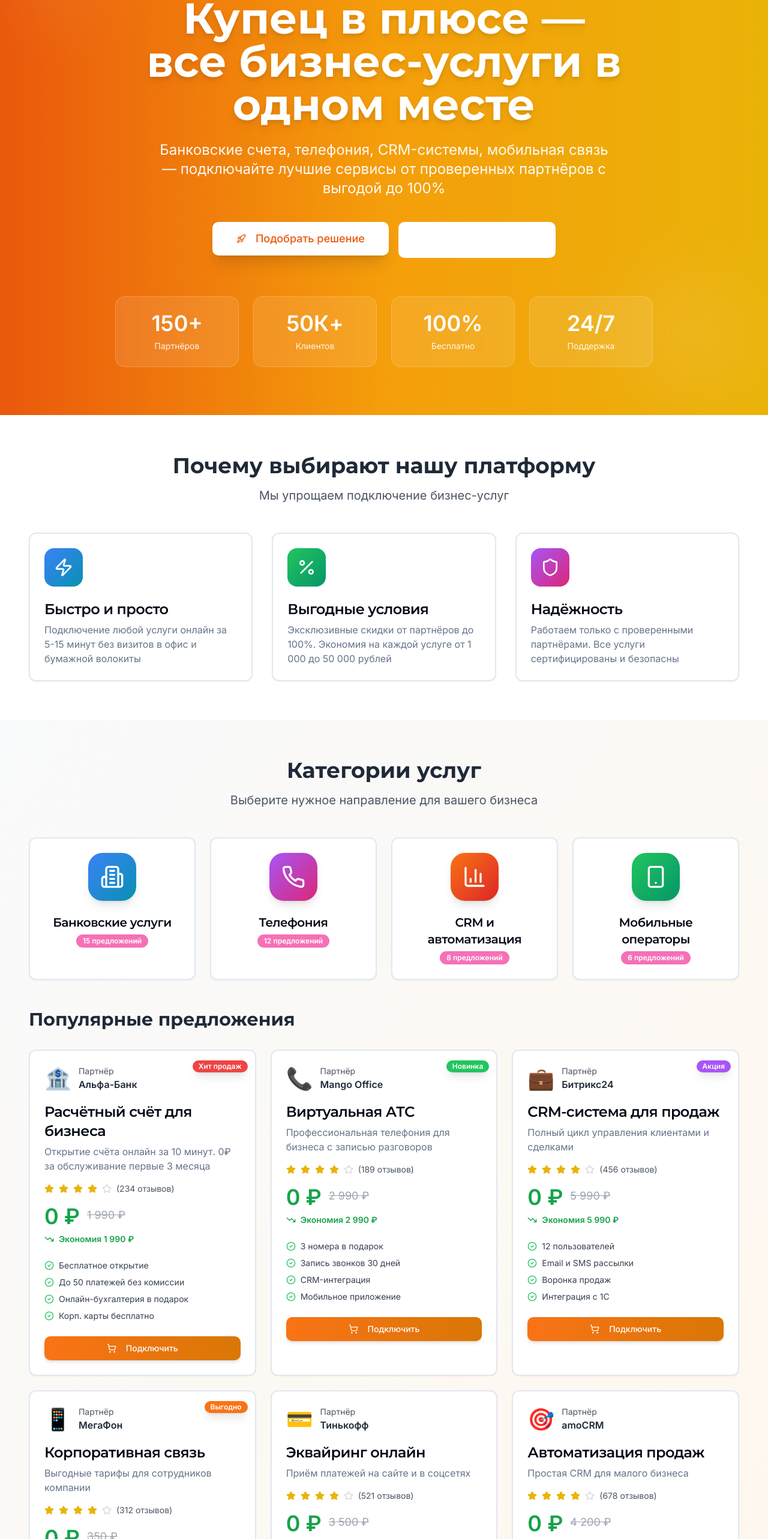
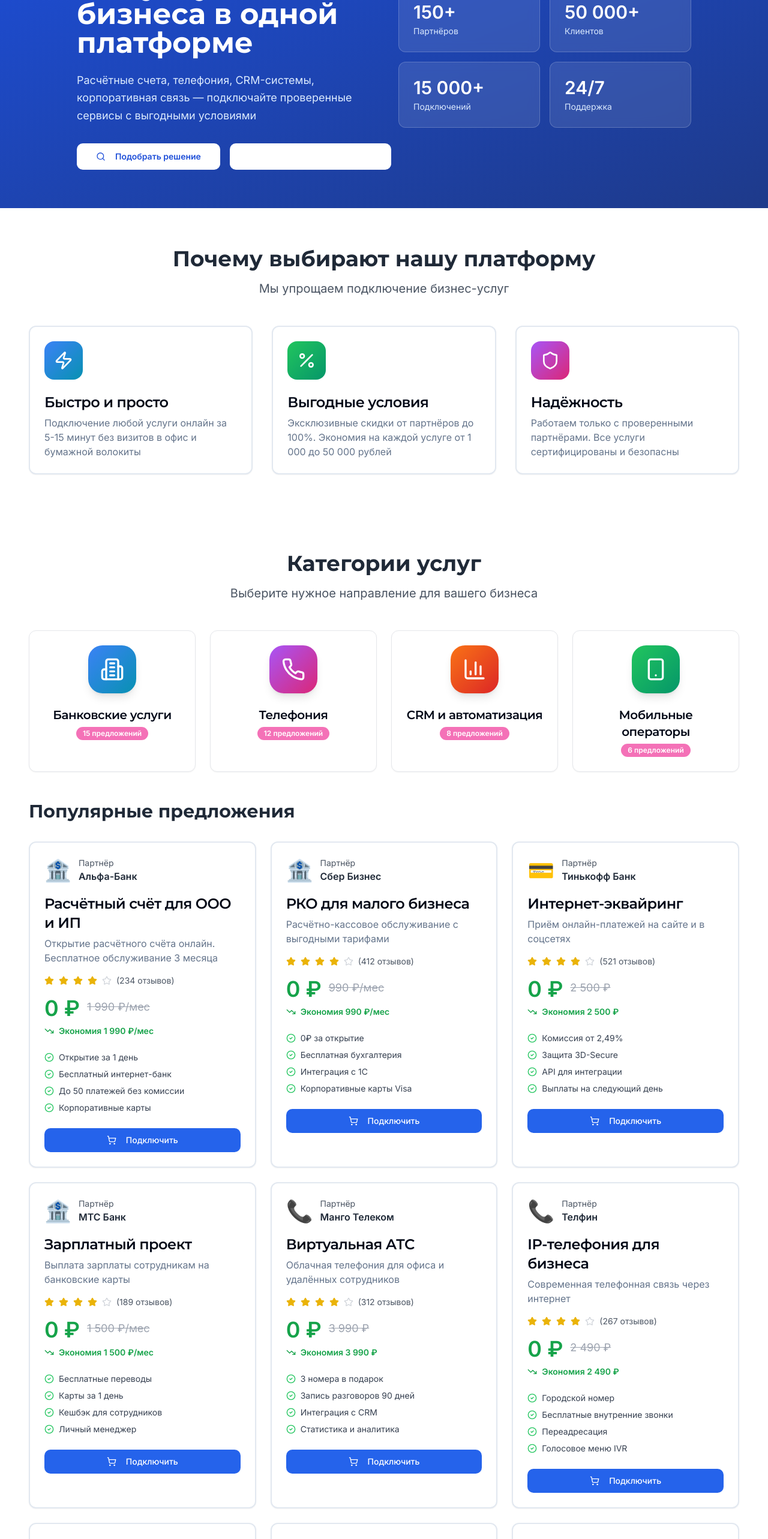
Before and after one commit to pr-poehali-dev/business-helper-app, a React (Vite) app: page / in a window 1280 px wide. Shown: the part 234-2800 px from the top of the page at 60% size. Built offline with nearby package versions, Linux system fonts and the light colour scheme.

Commit message:
Стилизация под корпоративный дизайн

```diff
--- a/src/components/CategoriesSection.tsx
+++ b/src/components/CategoriesSection.tsx
@@ -35,7 +35,7 @@ interface CategoriesSectionProps {
 
 const CategoriesSection = ({ categories, products, selectedCategory, onCategoryChange }: CategoriesSectionProps) => {
   return (
-    <section id="categories" className="py-16 px-4 bg-gradient-to-br from-gray-50 to-orange-50">
+    <section id="categories" className="py-16 px-4 bg-white">
       <div className="container mx-auto">
         <div className="text-center mb-12">
           <h3 className="text-4xl font-bold text-gray-800 mb-4">Категории услуг</h3>
@@ -45,7 +45,7 @@ const CategoriesSection = ({ categories, products, selectedCategory, onCategoryC
           {categories.map((cat) => (
             <Card
               key={cat.id}
-              className="border-2 hover:border-orange-400 transition-all hover:shadow-2xl cursor-pointer group"
+              className="border border-gray-200 hover:border-blue-600 transition-all hover:shadow-lg cursor-pointer group"
               onClick={() => onCategoryChange(cat.id)}
             >
               <CardHeader className="text-center">
@@ -129,7 +129,7 @@ const CategoriesSection = ({ categories, products, selectedCategory, onCategoryC
                   ))}
                 </ul>
 
-                <Button className="w-full bg-gradient-to-r from-orange-500 to-amber-600 text-white hover:opacity-90 shadow-md">
+                <Button className="w-full bg-blue-600 text-white hover:bg-blue-700">
                   <Icon name="ShoppingCart" className="mr-2" size={18} />
                   Подключить
                 </Button>
--- a/src/components/Footer.tsx
+++ b/src/components/Footer.tsx
@@ -8,8 +8,8 @@ const Footer = () => {
         <div className="grid md:grid-cols-4 gap-8 mb-8">
           <div>
             <div className="flex items-center gap-2 mb-4">
-              <div className="w-10 h-10 rounded-full bg-gradient-to-br from-orange-500 to-amber-600 flex items-center justify-center">
-                <Icon name="Store" size={24} />
+              <div className="w-10 h-10 rounded bg-blue-600 flex items-center justify-center">
+                <Icon name="Building2" size={24} />
               </div>
               <div>
                 <h4 className="text-xl font-bold">Купец в плюсе</h4>
--- a/src/components/HeroSection.tsx
+++ b/src/components/HeroSection.tsx
@@ -4,50 +4,49 @@ import Icon from '@/components/ui/icon';
 
 const HeroSection = () => {
   return (
-    <section className="bg-gradient-to-r from-orange-600 via-amber-500 to-yellow-500 text-white py-20 px-4 relative overflow-hidden">
-      <div className="absolute inset-0 opacity-10">
-        <div className="absolute top-10 left-10 w-32 h-32 bg-white rounded-full blur-3xl"></div>
-        <div className="absolute bottom-10 right-10 w-48 h-48 bg-white rounded-full blur-3xl"></div>
-      </div>
-      <div className="container mx-auto relative z-10">
-        <div className="max-w-4xl mx-auto text-center animate-fade-in">
-          <Badge className="mb-6 bg-white text-orange-600 border-0 text-base px-6 py-2 shadow-lg">
-            🚀 Агрегатор лучших решений для бизнеса
+    <section className="bg-gradient-to-br from-blue-700 to-blue-900 text-white py-16 px-4">
+      <div className="container mx-auto">
+        <div className="max-w-5xl mx-auto">
+          <div className="grid md:grid-cols-2 gap-12 items-center">
+            <div>
+              <Badge className="mb-4 bg-blue-600 text-white border-0 text-sm px-4 py-1">
+                Агрегатор бизнес-услуг
               </Badge>
-          <h2 className="text-5xl md:text-7xl font-bold mb-6 drop-shadow-lg">
-            Купец в плюсе —<br />
-            все бизнес-услуги в одном месте
+              <h2 className="text-4xl md:text-5xl font-bold mb-6 leading-tight">
+                Все услуги для бизнеса в одной платформе
               </h2>
-          <p className="text-xl md:text-2xl mb-10 opacity-95 max-w-3xl mx-auto">
-            Банковские счета, телефония, CRM-системы, мобильная связь — подключайте лучшие сервисы от проверенных партнёров с выгодой до 100%
+              <p className="text-lg mb-8 text-blue-100 leading-relaxed">
+                Расчётные счета, телефония, CRM-системы, корпоративная связь — подключайте проверенные сервисы с выгодными условиями
               </p>
-          <div className="flex flex-col sm:flex-row gap-4 justify-center mb-12">
-            <Button size="lg" className="bg-white text-orange-600 hover:bg-orange-50 text-lg px-10 py-7 shadow-xl">
-              <Icon name="Rocket" className="mr-2" size={22} />
+              <div className="flex flex-col sm:flex-row gap-4">
+                <Button size="lg" className="bg-white text-blue-700 hover:bg-blue-50 font-semibold">
+                  <Icon name="Search" className="mr-2" size={20} />
                   Подобрать решение
                 </Button>
-            <Button size="lg" variant="outline" className="border-2 border-white text-white hover:bg-white/10 text-lg px-10 py-7 backdrop-blur">
-              <Icon name="Play" className="mr-2" size={22} />
-              Смотреть видео
+                <Button size="lg" variant="outline" className="border-2 border-white text-white hover:bg-white/10">
+                  <Icon name="Phone" className="mr-2" size={20} />
+                  Получить консультацию
                 </Button>
               </div>
+            </div>
 
-          <div className="grid grid-cols-2 md:grid-cols-4 gap-6 mt-16">
-            <div className="bg-white/10 backdrop-blur rounded-2xl p-6 border border-white/20">
-              <div className="text-4xl font-bold mb-2">150+</div>
-              <div className="text-sm opacity-90">Партнёров</div>
+            <div className="grid grid-cols-2 gap-4">
+              <div className="bg-white/10 backdrop-blur rounded-lg p-6 border border-white/20">
+                <div className="text-3xl font-bold mb-1">150+</div>
+                <div className="text-sm text-blue-100">Партнёров</div>
               </div>
-            <div className="bg-white/10 backdrop-blur rounded-2xl p-6 border border-white/20">
-              <div className="text-4xl font-bold mb-2">50К+</div>
-              <div className="text-sm opacity-90">Клиентов</div>
+              <div className="bg-white/10 backdrop-blur rounded-lg p-6 border border-white/20">
+                <div className="text-3xl font-bold mb-1">50 000+</div>
+                <div className="text-sm text-blue-100">Клиентов</div>
               </div>
-            <div className="bg-white/10 backdrop-blur rounded-2xl p-6 border border-white/20">
-              <div className="text-4xl font-bold mb-2">100%</div>
-              <div className="text-sm opacity-90">Бесплатно</div>
+              <div className="bg-white/10 backdrop-blur rounded-lg p-6 border border-white/20">
+                <div className="text-3xl font-bold mb-1">15 000+</div>
+                <div className="text-sm text-blue-100">Подключений</div>
               </div>
-            <div className="bg-white/10 backdrop-blur rounded-2xl p-6 border border-white/20">
-              <div className="text-4xl font-bold mb-2">24/7</div>
-              <div className="text-sm opacity-90">Поддержка</div>
+              <div className="bg-white/10 backdrop-blur rounded-lg p-6 border border-white/20">
+                <div className="text-3xl font-bold mb-1">24/7</div>
+                <div className="text-sm text-blue-100">Поддержка</div>
+              </div>
             </div>
           </div>
         </div>
--- a/src/pages/Index.tsx
+++ b/src/pages/Index.tsx
@@ -23,82 +23,195 @@ const Index = () => {
       category: 'bank',
       partner: 'Альфа-Банк',
       partnerLogo: '🏦',
-      title: 'Расчётный счёт для бизнеса',
-      description: 'Открытие счёта онлайн за 10 минут. 0₽ за обслуживание первые 3 месяца',
+      title: 'Расчётный счёт для ООО и ИП',
+      description: 'Открытие расчётного счёта онлайн. Бесплатное обслуживание 3 месяца',
       price: '0 ₽',
-      oldPrice: '1 990 ₽',
-      features: ['Бесплатное открытие', 'До 50 платежей без комиссии', 'Онлайн-бухгалтерия в подарок', 'Корп. карты бесплатно'],
-      badge: 'Хит продаж',
+      oldPrice: '1 990 ₽/мес',
+      features: ['Открытие за 1 день', 'Бесплатный интернет-банк', 'До 50 платежей без комиссии', 'Корпоративные карты'],
       rating: 4.8,
       reviews: 234
     },
     {
       id: 2,
-      category: 'phone',
-      partner: 'Mango Office',
-      partnerLogo: '📞',
-      title: 'Виртуальная АТС',
-      description: 'Профессиональная телефония для бизнеса с записью разговоров',
+      category: 'bank',
+      partner: 'Сбер Бизнес',
+      partnerLogo: '🏦',
+      title: 'РКО для малого бизнеса',
+      description: 'Расчётно-кассовое обслуживание с выгодными тарифами',
       price: '0 ₽',
-      oldPrice: '2 990 ₽',
-      features: ['3 номера в подарок', 'Запись звонков 30 дней', 'CRM-интеграция', 'Мобильное приложение'],
-      badge: 'Новинка',
+      oldPrice: '990 ₽/мес',
+      features: ['0₽ за открытие', 'Бесплатная бухгалтерия', 'Интеграция с 1С', 'Корпоративные карты Visa'],
+      rating: 4.7,
+      reviews: 412
+    },
+    {
+      id: 3,
+      category: 'bank',
+      partner: 'Тинькофф Банк',
+      partnerLogo: '💳',
+      title: 'Интернет-эквайринг',
+      description: 'Приём онлайн-платежей на сайте и в соцсетях',
+      price: '0 ₽',
+      oldPrice: '2 500 ₽',
+      features: ['Комиссия от 2,49%', 'Защита 3D-Secure', 'API для интеграции', 'Выплаты на следующий день'],
       rating: 4.9,
+      reviews: 521
+    },
+    {
+      id: 4,
+      category: 'bank',
+      partner: 'МТС Банк',
+      partnerLogo: '🏦',
+      title: 'Зарплатный проект',
+      description: 'Выплата зарплаты сотрудникам на банковские карты',
+      price: '0 ₽',
+      oldPrice: '1 500 ₽/мес',
+      features: ['Бесплатные переводы', 'Карты за 1 день', 'Кешбэк для сотрудников', 'Личный менеджер'],
+      rating: 4.6,
       reviews: 189
     },
     {
-      id: 3,
+      id: 5,
+      category: 'phone',
+      partner: 'Манго Телеком',
+      partnerLogo: '📞',
+      title: 'Виртуальная АТС',
+      description: 'Облачная телефония для офиса и удалённых сотрудников',
+      price: '0 ₽',
+      oldPrice: '3 990 ₽',
+      features: ['3 номера в подарок', 'Запись разговоров 90 дней', 'Интеграция с CRM', 'Статистика и аналитика'],
+      rating: 4.9,
+      reviews: 312
+    },
+    {
+      id: 6,
+      category: 'phone',
+      partner: 'Телфин',
+      partnerLogo: '📞',
+      title: 'IP-телефония для бизнеса',
+      description: 'Современная телефонная связь через интернет',
+      price: '0 ₽',
+      oldPrice: '2 490 ₽',
+      features: ['Городской номер', 'Бесплатные внутренние звонки', 'Переадресация', 'Голосовое меню IVR'],
+      rating: 4.7,
+      reviews: 267
+    },
+    {
+      id: 7,
+      category: 'phone',
+      partner: 'Ростелеком',
+      partnerLogo: '📞',
+      title: 'Облачная АТС',
+      description: 'Корпоративная телефония от федерального оператора',
+      price: '0 ₽',
+      oldPrice: '4 500 ₽',
+      features: ['Номер 8-800 в подарок', 'Мобильное приложение', 'Интеграция с Битрикс24', 'SIP-телефоны в аренду'],
+      rating: 4.5,
+      reviews: 178
+    },
+    {
+      id: 8,
       category: 'crm',
       partner: 'Битрикс24',
       partnerLogo: '💼',
-      title: 'CRM-система для продаж',
-      description: 'Полный цикл управления клиентами и сделками',
+      title: 'CRM + Задачи + Диск',
+      description: 'Единое рабочее пространство для команды',
       price: '0 ₽',
-      oldPrice: '5 990 ₽',
-      features: ['12 пользователей', 'Email и SMS рассылки', 'Воронка продаж', 'Интеграция с 1С'],
-      badge: 'Акция',
-      rating: 4.7,
+      oldPrice: '11 990 ₽',
+      features: ['До 12 пользователей', 'Воронка продаж', 'Email-рассылки', 'Интеграция с 1С'],
+      rating: 4.8,
       reviews: 456
     },
     {
-      id: 4,
+      id: 9,
+      category: 'crm',
+      partner: 'amoCRM',
+      partnerLogo: '🎯',
+      title: 'Простая CRM для продаж',
+      description: 'Управление сделками и клиентской базой',
+      price: '0 ₽',
+      oldPrice: '5 990 ₽',
+      features: ['Чат-боты для соцсетей', 'Сквозная аналитика', 'Интеграция с мессенджерами', 'Автоворонки'],
+      rating: 4.9,
+      reviews: 678
+    },
+    {
+      id: 10,
+      category: 'crm',
+      partner: 'Мегаплан',
+      partnerLogo: '💼',
+      title: 'CRM и управление проектами',
+      description: 'Планирование задач и контроль исполнения',
+      price: '0 ₽',
+      oldPrice: '7 490 ₽',
+      features: ['Канбан-доски', 'Учёт рабочего времени', 'Отчёты и аналитика', 'Календарь событий'],
+      rating: 4.6,
+      reviews: 234
+    },
+    {
+      id: 11,
+      category: 'mobile',
+      partner: 'МТС',
+      partnerLogo: '📱',
+      title: 'Корпоративная связь МТС',
+      description: 'Выгодные тарифы для сотрудников компании',
+      price: '0 ₽',
+      oldPrice: '450 ₽/мес',
+      features: ['Безлимит внутри сети', '50 ГБ интернета', 'Единый корпоративный номер', 'Детализация онлайн'],
+      rating: 4.7,
+      reviews: 389
+    },
+    {
+      id: 12,
       category: 'mobile',
       partner: 'МегаФон',
       partnerLogo: '📱',
-      title: 'Корпоративная связь',
-      description: 'Выгодные тарифы для сотрудников компании',
+      title: 'Бизнес-тарифы МегаФон',
+      description: 'Мобильная связь для бизнеса с поддержкой 5G',
       price: '0 ₽',
-      oldPrice: '350 ₽',
-      features: ['Безлимит внутри сети', '30 ГБ интернета', 'Единый номер компании', 'Детализация звонков'],
-      badge: 'Выгодно',
+      oldPrice: '500 ₽/мес',
+      features: ['Безлимит на звонки', '40 ГБ интернета', 'Роуминг по России', 'Защита от спама'],
       rating: 4.6,
       reviews: 312
     },
     {
-      id: 5,
-      category: 'bank',
-      partner: 'Тинькофф',
-      partnerLogo: '💳',
-      title: 'Эквайринг онлайн',
-      description: 'Приём платежей на сайте и в соцсетях',
+      id: 13,
+      category: 'mobile',
+      partner: 'Билайн Бизнес',
+      partnerLogo: '📱',
+      title: 'Корпоративные тарифы',
+      description: 'Выгодная связь для команды от 5 номеров',
       price: '0 ₽',
-      oldPrice: '3 500 ₽',
-      features: ['Комиссия от 2,4%', 'Быстрые выплаты', 'Защита 3D-Secure', 'Готовая форма оплаты'],
-      rating: 4.8,
-      reviews: 521
+      oldPrice: '390 ₽/мес',
+      features: ['Безлимитные звонки', '30 ГБ трафика', 'Единый лицевой счёт', 'Персональный менеджер'],
+      rating: 4.5,
+      reviews: 267
     },
     {
-      id: 6,
+      id: 14,
+      category: 'bank',
+      partner: 'ВТБ',
+      partnerLogo: '🏦',
+      title: 'Факторинг для бизнеса',
+      description: 'Получите деньги сразу после отгрузки товара',
+      price: '0 ₽',
+      oldPrice: '0 ₽',
+      features: ['От 8% годовых', 'До 10 млн рублей', 'Решение за 1 день', 'Без залога и поручителей'],
+      rating: 4.8,
+      reviews: 156
+    },
+    {
+      id: 15,
       category: 'crm',
-      partner: 'amoCRM',
-      partnerLogo: '🎯',
-      title: 'Автоматизация продаж',
-      description: 'Простая CRM для малого бизнеса',
+      partner: 'Salesforce',
+      partnerLogo: '💼',
+      title: 'CRM для крупного бизнеса',
+      description: 'Масштабируемая система управления продажами',
       price: '0 ₽',
-      oldPrice: '4 200 ₽',
-      features: ['Чат-боты', 'Мессенджеры в CRM', 'Аналитика продаж', 'Воронка и задачи'],
+      oldPrice: '25 000 ₽',
+      features: ['Безлимитное хранилище', 'AI-аналитика Einstein', 'Интеграция с ERP', 'Поддержка 24/7'],
       rating: 4.9,
-      reviews: 678
+      reviews: 89
     }
   ];
 
@@ -189,7 +302,7 @@ const Index = () => {
     : products.filter(p => p.category === selectedCategory);
 
   return (
-    <div className="min-h-screen bg-gradient-to-br from-orange-50 via-amber-50 to-yellow-50">
+    <div className="min-h-screen bg-gray-50">
       <Header />
       <HeroSection />
       <AdvantagesSection />
```
Also changed, not shown: src/components/Header.tsx (+13 -13 lines). Lines whose indentation alone changed are shown as unchanged.
